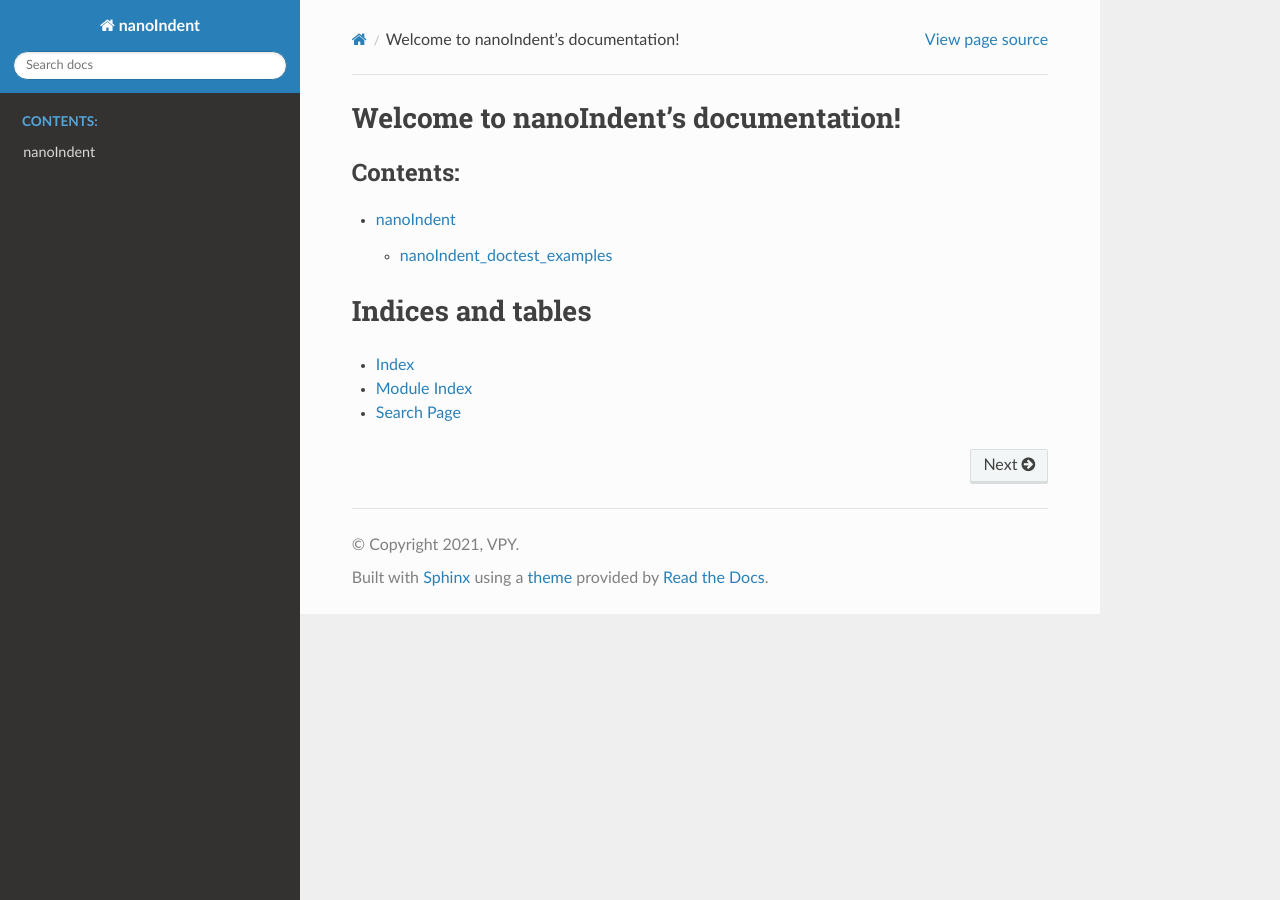
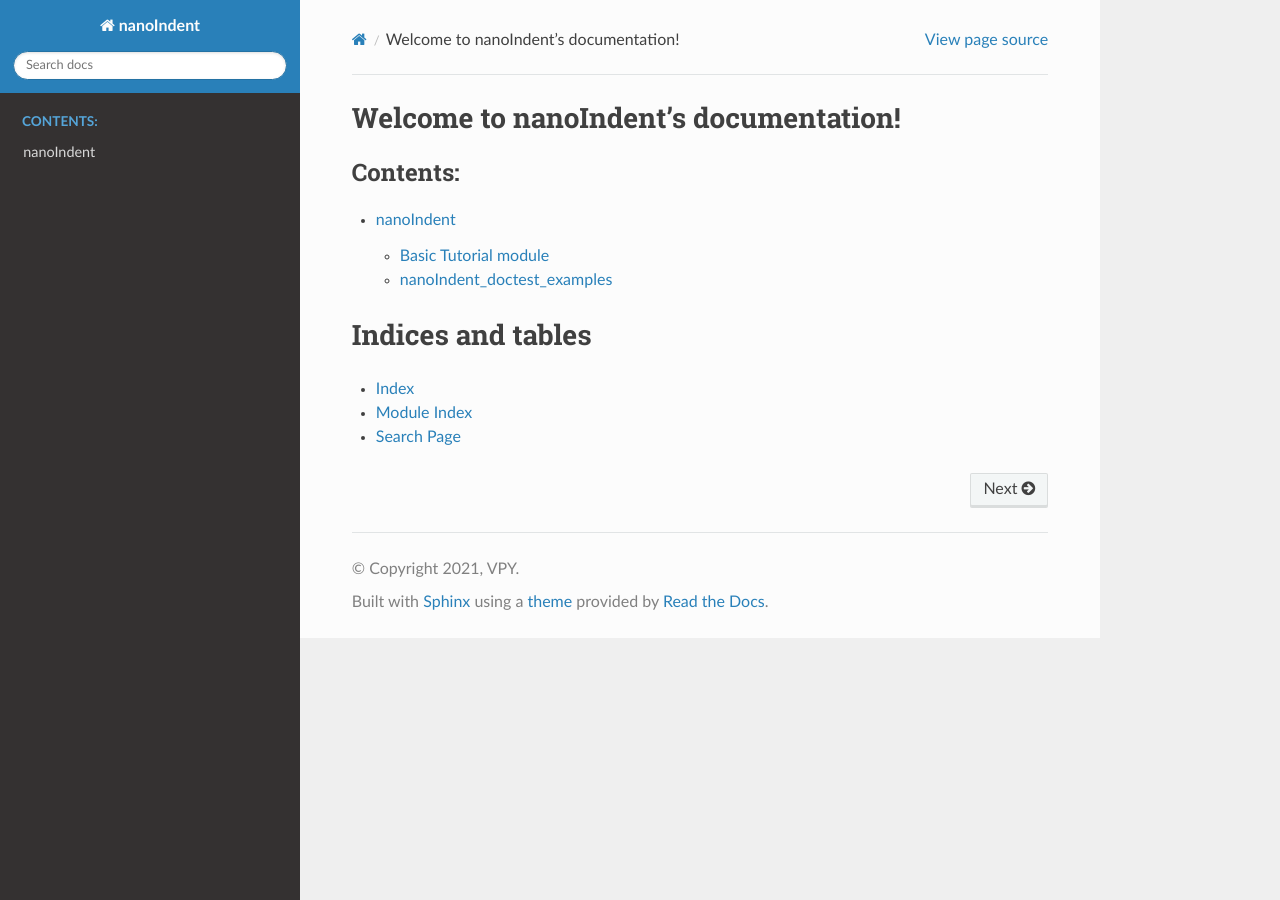
Before and after one commit to micromechanics/micromechanics, a Sphinx documentation site: the page built from docs/source/index.rst, in a window 1280 px wide. Built offline with Sphinx 7.4.7 and the Read the Docs theme 2.0.0, drawn with Linux system fonts in a browser that asks for light colours; pages that are not in the unit, such as notebooks, are missing from menus.

Commit message:
Update and rename nanoIndent_tutorial.rst to Basic Tutorial.rst

```diff
--- a/docs/source/nanoIndent_tutorial.rst
+++ b/docs/source/Basic Tutorial.rst
@@ -1,7 +1,7 @@
-nanoIndent\_tutorial module
+Basic Tutorial module
 ===========================
 
-.. automodule:: nanoIndent_tutorial
+.. automodule:: Basic Tutorial
    :members:
    :undoc-members:
    :show-inheritance:
```
